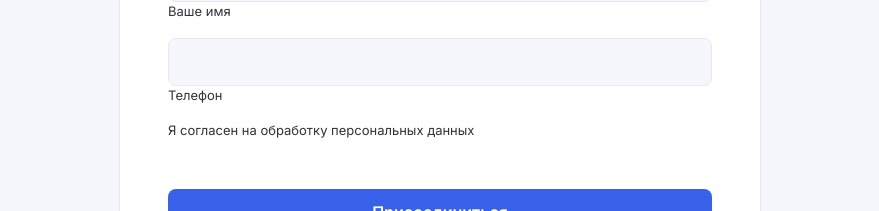
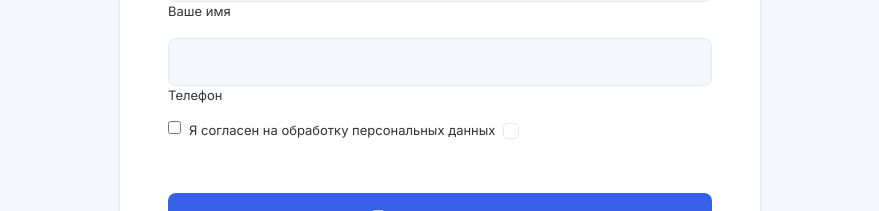
Before and after one commit to igor786/igma-pixel-magic-2, a React (Vite) app: page / in a window 1280 px wide. Shown: the part 5680-5891 px from the top of the page, without its empty margins (200-1079 px from the left). Built offline with nearby package versions, Linux system fonts and the light colour scheme.

Commit message:
Reverted to commit 8a0ba3ea681cd7af3f7e9bc7b1f8e55d866c5a7e

```diff
--- a/src/components/ContactFormNew.tsx
+++ b/src/components/ContactFormNew.tsx
@@ -94,10 +94,33 @@ export const ContactFormNew: React.FC = () => {
           </div>
 
           <div className="leadforms-row leadforms-checkbox-block">
-            <div className="form__input--fragment form__input-group form__input-group--text">
-              <p className="leadforms-label">
-                Я согласен на обработку персональных данных
-              </p>
+            <div className="form__input--fragment form__input-group form__input-group--checkbox ">
+              <div className="form-checkbox form-checkbox--color-primary" data-set-unique-id>
+                <input
+                  type="checkbox"
+                  id="leadforms_privacy"
+                  required
+                  name="leadforms_privacy"
+                  value="ok"
+                  className="form__control form-input-box__input form-checkbox__input leadforms-form-input-privacy"
+                />
+                <label
+                  className="form-input__label form__label leadforms-label"
+                  htmlFor="leadforms_privacy"
+                  id="leadforms_privacy_label"
+                >
+                  Я согласен на обработку персональных данных
+                </label>
+                <span className="form-input-box__box form-checkbox__box">
+                  <svg width="14" height="16" className="form-checkbox__check">
+                    <path
+                      fillRule="evenodd"
+                      clipRule="evenodd"
+                      d="M14.7071 3.29289C15.0976 3.68342 15.0976 4.31658 14.7071 4.70711L6.70711 12.7071C6.31658 13.0976 5.68342 13.0976 5.29289 12.7071L1.29289 8.70711C0.902369 8.31658 0.902369 7.68342 1.29289 7.29289C1.68342 6.90237 2.31658 6.90237 2.70711 7.29289L6 10.5858L13.2929 3.29289C13.6834 2.90237 14.3166 2.90237 14.7071 3.29289Z"
+                    />
+                  </svg>
+                </span>
+              </div>
             </div>
           </div>
 
```
